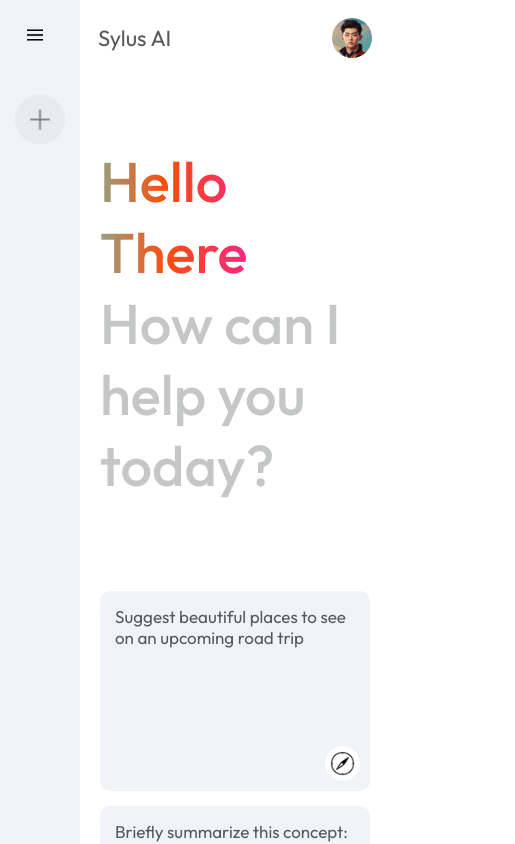
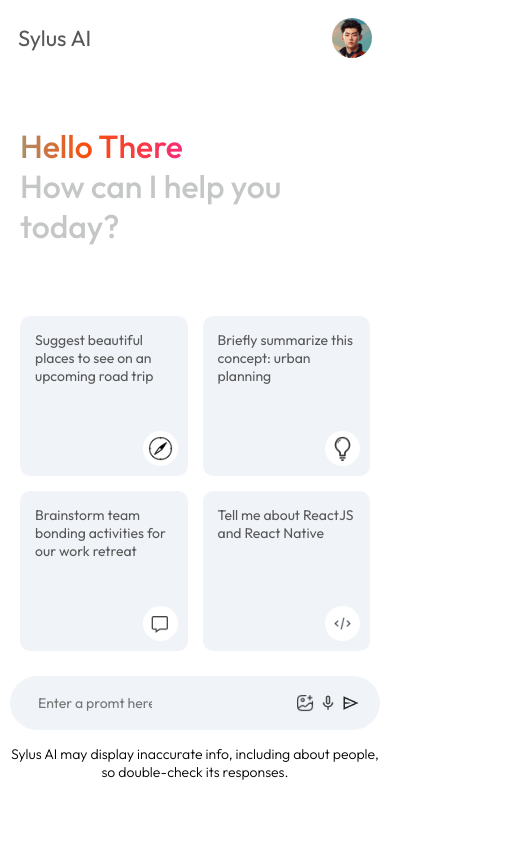
Before and after one commit to abh1nav9/Sylus-AI, a React (Vite) app: page / in a window 390 px wide. Shown: the top 844 px of the page, 515 px wide, since content can reach past the window. Built offline with nearby package versions, Linux system fonts and the light colour scheme.

Commit message:
Final Push

```diff
--- a/src/component/MainBody/MainBody.css
+++ b/src/component/MainBody/MainBody.css
@@ -21,6 +21,8 @@
 .main .mainContainer{
     max-width: 900px;
     margin: auto;
+    flex: 1;
+    padding-bottom: 80px;
 }
 
 .main .greet{
@@ -94,7 +96,7 @@
     bottom: 0;
     width: 100%;
     max-width: 900px;
-    padding: 0px 20px;
+    padding: 0 20px;
     margin: auto;
 }
 
@@ -194,3 +196,100 @@
     font-weight: 300;
     line-height: 1.8;
 }
+
+/* Media Queries */
+
+@media (max-width: 1200px) {
+    .main .mainContainer {
+        padding-bottom: 0px;
+    }
+}
+
+@media (max-width: 992px) {
+    .main .greet {
+        font-size: 48px;
+        margin: 30px 0;
+    }
+
+    .main .cards {
+        grid-template-columns: repeat(auto-fill, minmax(150px, 1fr));
+    }
+
+    .main .card {
+        height: 180px;
+    }
+
+    .main .bottomInfo {
+        font-size: 14px;
+    }
+}
+
+@media (max-width: 768px) {
+    .main .greet {
+        font-size: 40px;
+    }
+
+    .main .card .cardParagraph {
+        font-size: 15px;
+    }
+
+    .main .mainBottom {
+        padding: 8px 10px;
+        position: sticky;
+        bottom: 0;
+        background-color: #fff;
+        z-index: 1000;
+    }
+
+    .main .mainBottom .searchBox {
+        gap: 10px;
+    }
+
+    .main .mainBottom .searchBox input {
+        font-size: 16px;
+    }
+
+    .main .mainBottom img {
+        width: 20px;
+    }
+}
+
+@media (max-width: 600px) {
+    .main .mainBottom {
+        padding: 5px 10px;
+        position: sticky;
+        bottom: 0;
+        background-color: #fff;
+        z-index: 1000;
+    }
+
+    .main .mainBottom .searchBox input {
+        flex: none;
+        width: 130px;
+        font-size: 14px;
+    }
+
+    .main .mainBottom img {
+        width: 18px;
+    }
+
+    .main .mainBottom .searchBox div {
+        gap: 5px;
+    }
+
+    .main .greet {
+        font-size: 32px;
+    }
+
+    .main .cards {
+        grid-template-columns: repeat(auto-fill, minmax(120px, 1fr));
+    }
+
+    .main .card {
+        height: 160px;
+    }
+
+    .main .card .cardParagraph {
+        font-size: 14px;
+    }
+}
--- a/src/component/SideBar/SideBar.css
+++ b/src/component/SideBar/SideBar.css
@@ -33,6 +33,7 @@
 .sidebar .recent{
     display: flex;
     flex-direction: column;
+    animation: fadeIn 1.5s;
 }
 
 .sidebar .recentTitle{
@@ -62,6 +63,11 @@
 
 .sidebar .bottomItem{
     padding-right: 10px;
-    cursor: pointer
-    ;
+    cursor: pointer;
 }
+
+@media (max-width:600px) {
+    .sidebar{
+        display: none;
+    }
+}
--- a/src/component/SideBar/SideBar.jsx
+++ b/src/component/SideBar/SideBar.jsx
@@ -5,7 +5,12 @@
 
 const SideBar = () => {
   const [extended, setExtended] = useState(false);
-  const { onSent, prevPrompts, setRecentPromt } = useContext(Context);
+  const { onSent, prevPrompts, setRecentPromt, newChat} = useContext(Context);
+
+  const loadPrompt = async (prompt) => {
+    setRecentPromt(prompt);
+    await onSent(prompt);
+  }
 
   return (
     <div className="sidebar">
@@ -16,7 +21,7 @@
           src={assets.menu_icon}
           alt="MenuBar"
         />
-        <div className="newChat">
+        <div onClick={() => newChat()} className="newChat">
           <img src={assets.plus_icon} alt="Plus Icon" />
           {extended ? <div>New Chat</div> : null}
         </div>
@@ -25,7 +30,7 @@
             <div className="recentTitle">Recent</div>
             {prevPrompts.map((item, index) => {
               return (
-                <div className="recentEntry">
+                <div onClick={() =>loadPrompt(item)} className="recentEntry">
                   <img src={assets.message_icon} alt="Message Icon" />
                   <div>{item.slice(0,18)}</div>
                 </div>
--- a/src/context/Context.jsx
+++ b/src/context/Context.jsx
@@ -18,13 +18,26 @@
   }, 75 * index)
 }
 
+const newChat = () => {
+  setLoading(false);
+  setShowResult(false);
+}
+
   const onSent = async (prompt) => {
     setResultData("");
     setLoading(true);
     setShowResult(true);
-    setRecentPrompt(input);
-    setPrevPrompts(prev => [...prev, input]);
-    const response = await run(input);
+    let response;
+    if(prompt !== undefined){
+      response = await run(prompt);
+      setRecentPrompt(prompt);
+    }
+    else{
+      setPrevPrompts(prev => [...prev, input]);
+      setRecentPrompt(input);
+      response = await run(input);
+    }
+
     let responseArray = response.split("**");
     let newResponse = "";
     for( let i = 0; i<responseArray.length; i++){
@@ -59,6 +72,7 @@
     setLoading,
     resultData,
     setResultData,
+    newChat,
   };
 
   return (
--- a/src/index.css
+++ b/src/index.css
@@ -10,4 +10,14 @@
 #root{
   min-height: 100vh;
   display: flex;
+  animation: fadeIn 1.5s;
 }
+
+@keyframes fadeIn{
+  0%{
+    opacity: 0;
+  }
+  100%{
+    opacity: 1;
+  }
+}
```
